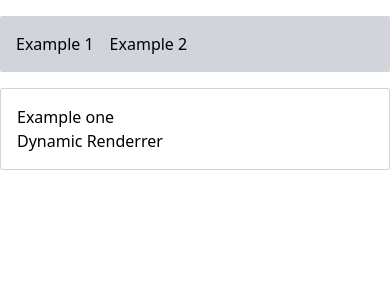
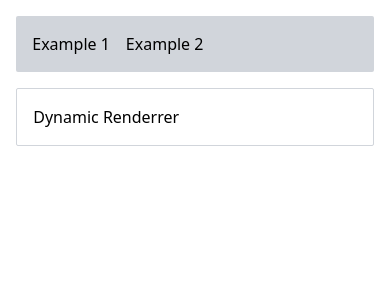
Before and after one commit to sj-dg/ec-assignment, a Vue app: page / in a window 390 px wide. Shown: the top 300 px of the page. Built offline with nearby package versions, Linux system fonts and the light colour scheme.

Commit message:
Create and import dynamic component renderrer, move main tag to App.vue. Make main container responsive.

```diff
--- a/src/App.vue
+++ b/src/App.vue
@@ -3,7 +3,7 @@ import { RouterLink, RouterView } from 'vue-router'
 </script>
 
 <template>
-  <div class="max-w-3xl mx-auto mt-4">
+  <div class="w-11/12 lg:max-w-3xl mx-auto mt-4">
     <header class="p-4 bg-gray-300 rounded-sm">
       <div class="wrapper">
         <nav>
@@ -13,8 +13,8 @@ import { RouterLink, RouterView } from 'vue-router'
       </div>
     </header>
 
-    <div class="p-4 border border-gray-300 rounded-sm mt-4">
+    <main class="p-4 border border-gray-300 rounded-sm mt-4">
       <RouterView />
-    </div>
+    </main>
   </div>
 </template>
--- a/src/views/ExampleOneView.vue
+++ b/src/views/ExampleOneView.vue
@@ -3,8 +3,5 @@ import DynamicRenderrer from '@/components/DynamicRenderrer.vue'
 </script>
 
 <template>
-  <main>
-    <h1>Example one</h1>
-    <DynamicRenderrer />
-  </main>
+  <DynamicRenderrer />
 </template>
--- a/src/views/ExampleTwoView.vue
+++ b/src/views/ExampleTwoView.vue
@@ -3,8 +3,5 @@ import DynamicRenderrer from '@/components/DynamicRenderrer.vue'
 </script>
 
 <template>
-  <main>
-    <h1>Example two</h1>
-    <DynamicRenderrer />
-  </main>
+  <DynamicRenderrer />
 </template>
```
